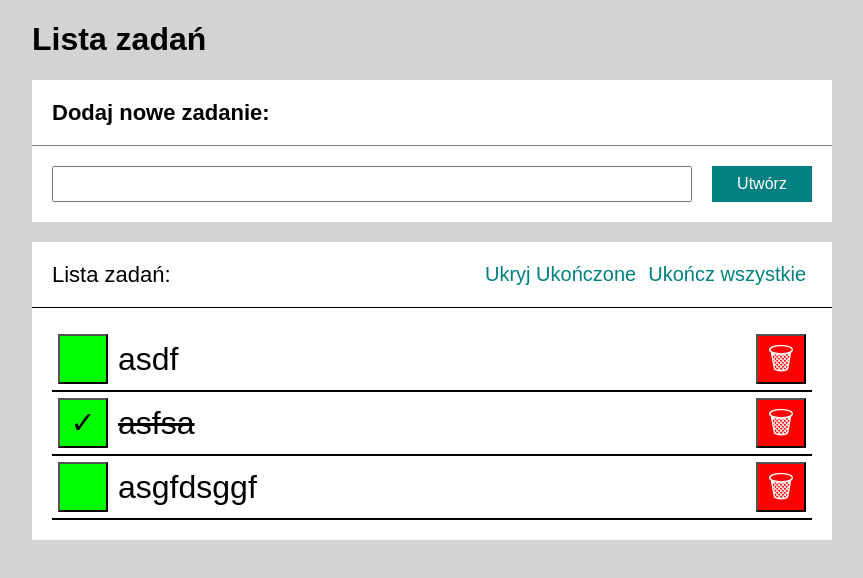
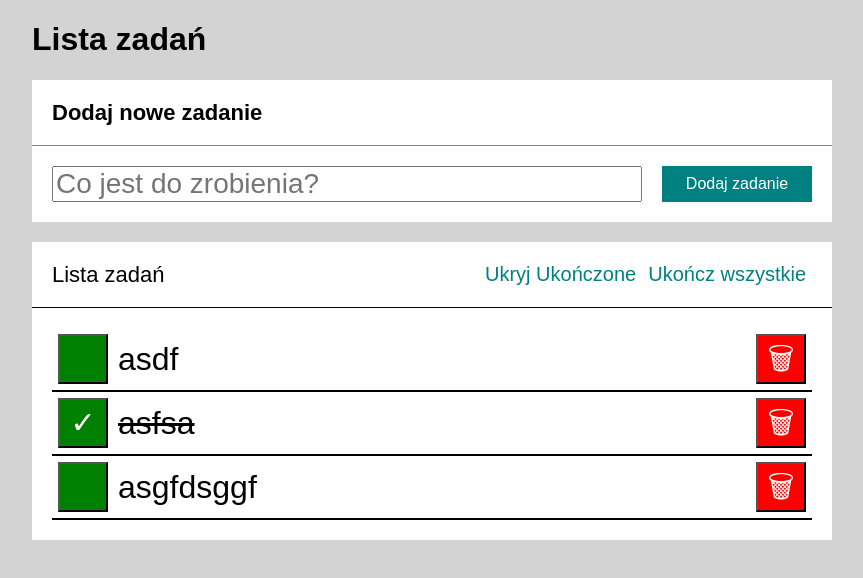
Before and after one commit to adim2222/todo-list-react, a React (Create React App) app: page / in a window 1280 px wide. Shown: the top 578 px of the page, without its empty margins (208-1071 px from the left). Built offline with nearby package versions, Linux system fonts and the light colour scheme.

Commit message:
style and bugfixes

```diff
--- a/src/App.js
+++ b/src/App.js
@@ -37,13 +37,13 @@ function App() {
   };
 
   const addTask = (newTaskContent) => {
-    setTasks(tasks => [...tasks, {content: newTaskContent, done: false, id: tasks.length === 0 ? tasks[tasks.length - 1].id + 1 : 1}])
+    setTasks(tasks => [...tasks, {content: newTaskContent, done: false, id: tasks.length ? tasks[tasks.length - 1].id + 1 : 1}])
   }
 
   return (
     <div className="App">
       <Header />
-      <Section content={<Form addTask={addTask}/>} header={"Dodaj nowe zadanie:"}/>
+      <Section content={<Form addTask={addTask}/>} header={"Dodaj nowe zadanie"}/>
       <Section content={<List toggleAllDone={toggleAllDone} toggleTaskDone={toggleTaskDone} removeTask={removeTask} hideDone={hideDone} toggleHideDone={toggleHideDone} tasks={tasks}/>} header={""}/>
     </div>
   );
--- a/src/Buttons/index.js
+++ b/src/Buttons/index.js
@@ -3,7 +3,7 @@ import "./style.css";
 
 const Buttons = ({hideDone, tasks, toggleHideDone, toggleAllDone}) => (
     <div className="js-buttons-div function__buttons">
-        <span className="list--header">Lista zadań:</span>
+        <span className="list--header">Lista zadań</span>
         <button className="hide" onClick={toggleHideDone}>{hideDone ? "Pokaż" : "Ukryj"} Ukończone</button>
         <button className={`complete ${tasks.every(({ done }) => done) ? "disabled" : ""}`} onClick={toggleAllDone}>Ukończ wszystkie</button>
     </div>
--- a/src/Form/index.js
+++ b/src/Form/index.js
@@ -15,8 +15,8 @@ const Form = ({addTask}) => {
 
     return (
         <div className="input__div">
-            <input className="js-input" type="text" value={newTaskContent} onChange={(event) => setNewTaskContent(event.target.value)}/>
-            <button className="js-button add-task" onClick={onTaskAdd}>Utwórz</button>
+            <input placeholder="Co jest do zrobienia?" className="js-input" type="text" value={newTaskContent} onChange={(event) => setNewTaskContent(event.target.value)}/>
+            <button className="js-button add-task" onClick={onTaskAdd}>Dodaj zadanie</button>
         </div>
     )
 };
--- a/src/Form/style.css
+++ b/src/Form/style.css
@@ -8,7 +8,7 @@
     background-color: teal;
     color: rgb(255, 255, 255);
     border: none;
-    width: 100px;
+    width: 150px;
     font-size: 16px;
     transition: 0.3s;
 }
--- a/src/Tasks/style.css
+++ b/src/Tasks/style.css
@@ -33,17 +33,18 @@ li {
     width: 50px;
     height: 50px;
     font-size: 30px;
+    color: white;
 }
 
 .done {
-    background-color: lime;
+    background-color: green;
     margin-right: 10px;
     transition: 0.3s;
     order: -1;
 }
 
 .done:hover {
-    background-color: green;
+    background-color: #109010;
 }
 
 .list--item {
```
